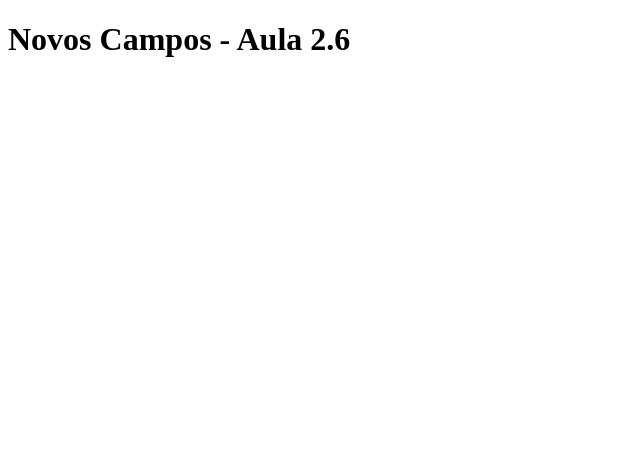
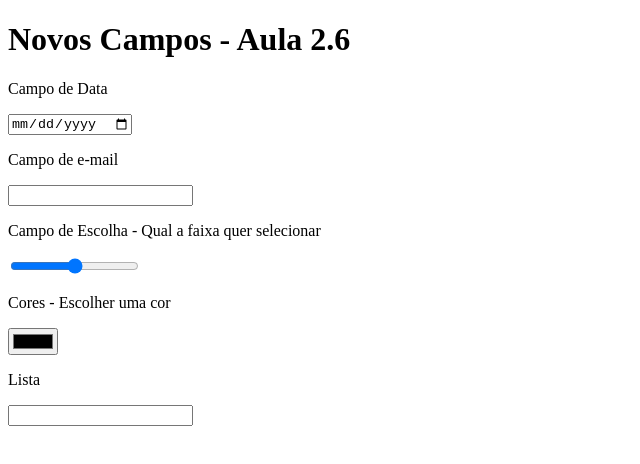
Before and after one commit to JonathasGit/IFRS-Curso.HTML, a plain HTML site: page AulasMod2/campos2.6.html in a window 1280 px wide. Shown: the whole page, without its empty margins (0-640 px from the left). Drawn offline with Linux system fonts and the light colour scheme.

Commit message:
#3 Continuação aula 2.6
Restante do código da aula 2.6

```diff
--- a/AulasMod2/campos2.6.html
+++ b/AulasMod2/campos2.6.html
@@ -5,6 +5,29 @@
         <title>Novos Campos</title>
         <body>
             <h1>Novos Campos - Aula 2.6</h1>
+            <form method="POST" action="#">
+
+                <P>Campo de Data</P>
+                <input type="date" name="data"> <br>
+
+                <p>Campo de e-mail</p>
+                <input type="email" name="email">
+
+                <p>Campo de Escolha - Qual a faixa quer selecionar</p>
+                <input type="range" name="faixa">
+
+                <p>Cores - Escolher uma cor</p>
+                <input type="color" name="cor">
+
+                <p>Lista</p>
+                <input list="cursos" name="curso">
+                <datalist id="cursos">
+                    <option value="HTML"></option>
+                    <option value="CSS"></option>
+                    <option value="JavaScript"></option>
+
+                </datalist>
+            </form>
 
         </body>
     </head>
```
